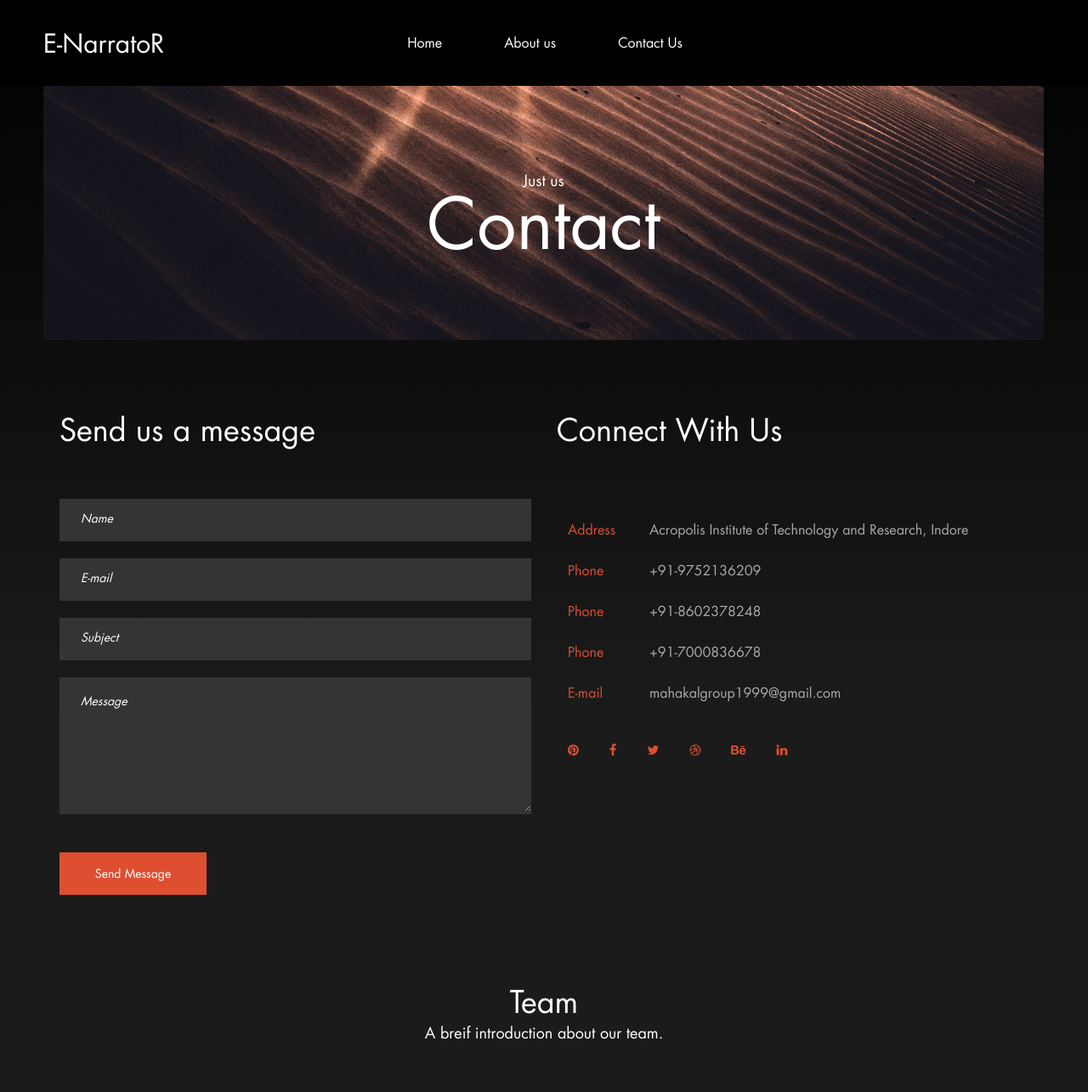
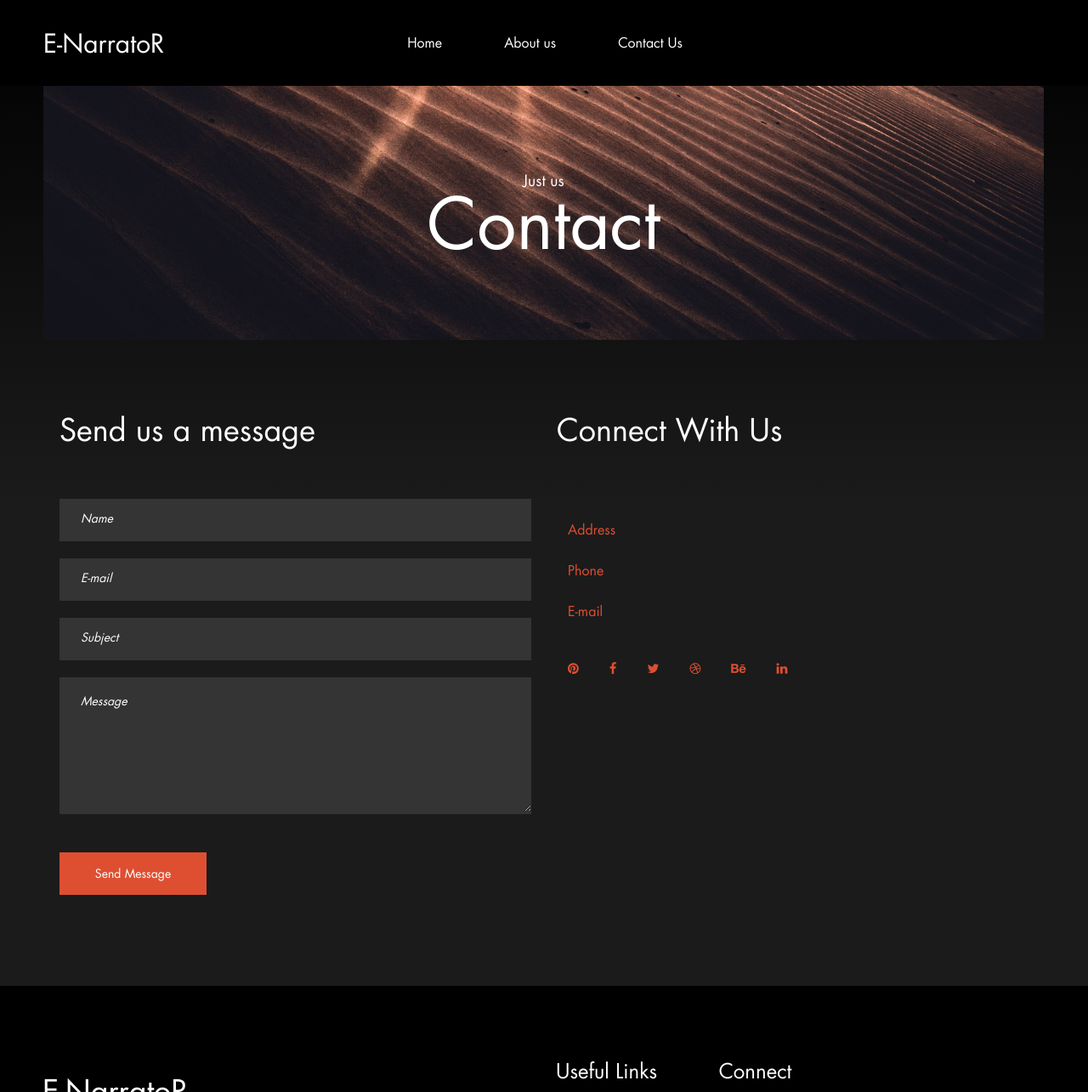
Before and after one commit to harsh12-99/enarrator, a Flask app: page /contact in a window 1280 px wide. Shown: the top 1285 px of the page at 85% size. Run offline with Flask 2, Linux system fonts and the light colour scheme; some libraries are stand-ins or nearby versions.

Commit message:
Update contact.html

```diff
--- a/templates/contact.html
+++ b/templates/contact.html
@@ -100,23 +100,12 @@
 							<ul>
 								<li class="d-flex flex-row align-items-start justify-content-start">
 									<div><div>Address</div></div>
-									<div>Acropolis Institute of Technology and Research, Indore</div>
 								</li>
 								<li class="d-flex flex-row align-items-start justify-content-start">
 									<div><div>Phone</div></div>
-									<div>+91-9752136209</div>
-								</li>
-								<li class="d-flex flex-row align-items-start justify-content-start">
-									<div><div>Phone</div></div>
-									<div>+91-8602378248</div>
-								</li>
-								<li class="d-flex flex-row align-items-start justify-content-start">
-									<div><div>Phone</div></div>
-									<div>+91-7000836678</div>
 								</li>
 								<li class="d-flex flex-row align-items-start justify-content-start">
 									<div><div>E-mail</div></div>
-									<div>mahakalgroup1999@gmail.com</div>
 								</li>
 							</ul>
 						</div>
@@ -135,60 +124,6 @@
 			</div>
 		</div>
 	</div>
-
-	<!-- Team -->
-	<section id="team" class="text-center">
-      	<div class="container wow fadeInUp">
-        	<div class="team">
-          		<h3 class="contact_title">Team</h3>
-          		<p class="home_subtitle">A breif introduction about our team.</p>
-        	</div>
-
-        	<div class="row">
-          		<div class="col-lg-4 col-md-6">
-            		<div class="member">
-              			<div class="pic"><img src="static/images/team-1.JPEG" alt=""></div>
-              			<h4>Harsh Malviya</h4>
-              			<span>CEO, Co-founder<br>Mahakal Group</span>
-			              	<div class="social-2">
-				                <a href="https://www.instagram.com/harsh_12_/"><i class="fa fa-instagram"></i></a>
-				                <a href="https://www.facebook.com/harsh.malviya.35110"><i class="fa fa-facebook"></i></a>
-				                <a href=""><i class="fa fa-google-plus"></i></a>
-				                <a href=""><i class="fa fa-linkedin"></i></a>
-			              	</div>
-            		</div>
-          		</div>
-
-          		<div class="col-lg-4 col-md-6">
-	            	<div class="member">
-	              		<div class="pic"><img src="static/images/team-2.JPG" alt=""></div>
-	              		<h4>Ankit Thakur</h4>
-	              		<span>CTO, Co-founder<br>Mahakal Group</span>
-	              		<div class="social-2">
-	                		<a href="https://www.instagram.com/_ankit31__/"><i class="fa fa-instagram"></i></a>
-	                		<a href="https://www.facebook.com/profile.php?id=100008528229021"><i class="fa fa-facebook"></i></a>
-			                <a href=""><i class="fa fa-google-plus"></i></a>
-	    		            <a href=""><i class="fa fa-linkedin"></i></a>
-	              		</div>
-	            	</div>
-	         	</div>
-
-          		<div class="col-lg-4 col-md-6">
-            		<div class="member">
-              			<div class="pic"><img src="static/images/team-3.JPG" alt=""></div>
-			            <h4>Harshal Jain</h4>
-              			<span>Bussiness Head, Co-founder<br>Mahakal Group</span>
-              			<div class="social-2">
-                			<a href="https://www.instagram.com/_ankit31__/"><i class="fa fa-instagram"></i></a>
-                			<a href="https://www.facebook.com/profile.php?id=100008528229021"><i class="fa fa-facebook"></i></a>
-                			<a href=""><i class="fa fa-google-plus"></i></a>
-                			<a href=""><i class="fa fa-linkedin"></i></a>
-              			</div>
-            		</div>
-          		</div>
-      		</div>
-      	</div>
-  	</section>
 
 	<!-- Footer -->
 	<footer class="footer">
@@ -217,11 +152,11 @@
 				<div class="footer_list">
 					<div class="footer_list_title">Connect</div>
 					<ul>
-						<li><a href="#">Acropolis Institute of Technlogy and Research, Indore</a></li>
-						<li><a href="#">mahakalgroup1999@gmail.com</a></li>
-						<li><a href="#">+91-9752136209</a></li>
-						<li><a href="#">+91-8602378248</a></li>
-						<li><a href="#">+91-7000836678</a></li>
+						<li><a href="#"></a></li>
+						<li><a href="#"></a></li>
+						<li><a href="#"></a></li>
+						<li><a href="#"></a></li>
+						<li><a href="#"></a></li>
 					</ul>
 				</div>
 
@@ -229,7 +164,7 @@
 		</div>
 		<div class="copyright_bar">
 			<span><!-- Link back to Colorlib can't be removed. Template is licensed under CC BY 3.0. -->
-				Copyright &copy;<script>document.write(new Date().getFullYear());</script> All rights reserved | This template is made with <i class="fa fa-heart-o" aria-hidden="true"></i> by Mahakal Group
+				Copyright &copy;<script>document.write(new Date().getFullYear());</script> All rights reserved | This template is made with <i class="fa fa-heart-o" aria-hidden="true"></i> by
 				<!-- Link back to Colorlib can't be removed. Template is licensed under CC BY 3.0. -->
 			</span>
 		</div>
```
